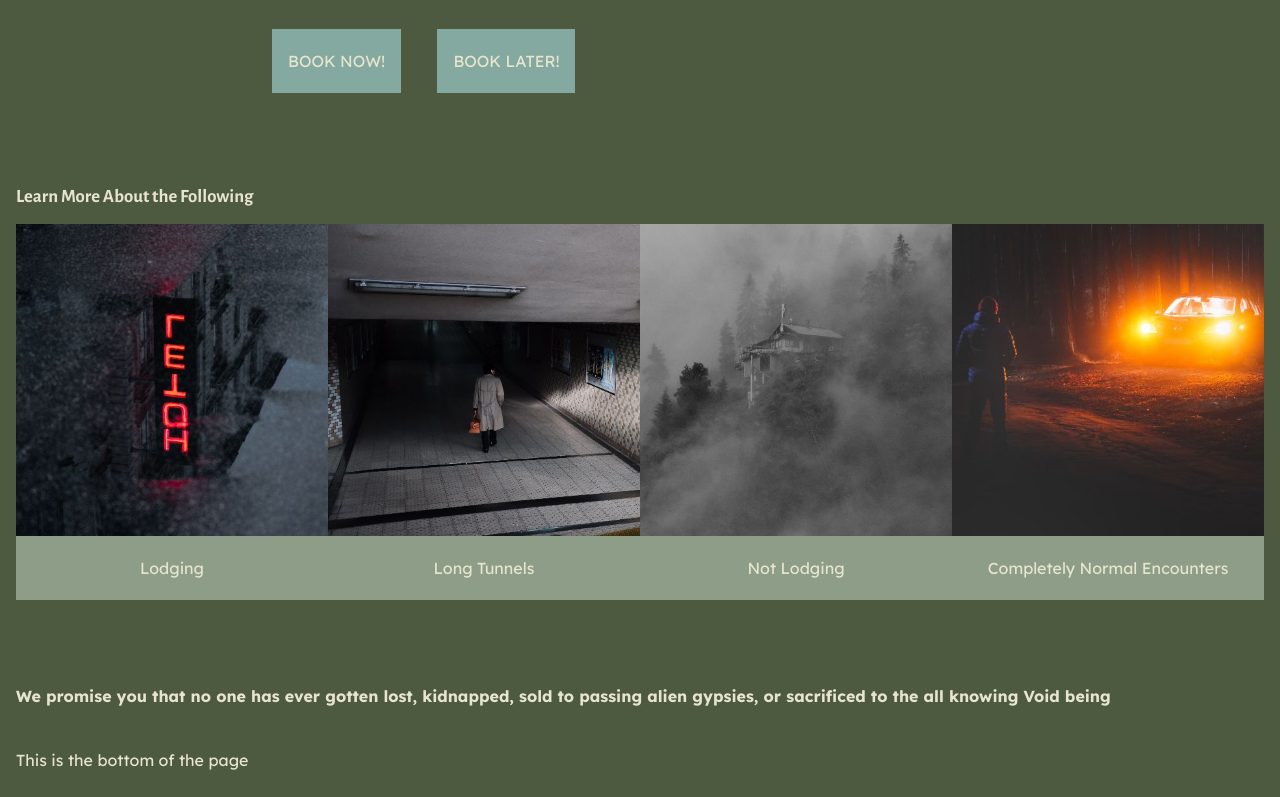
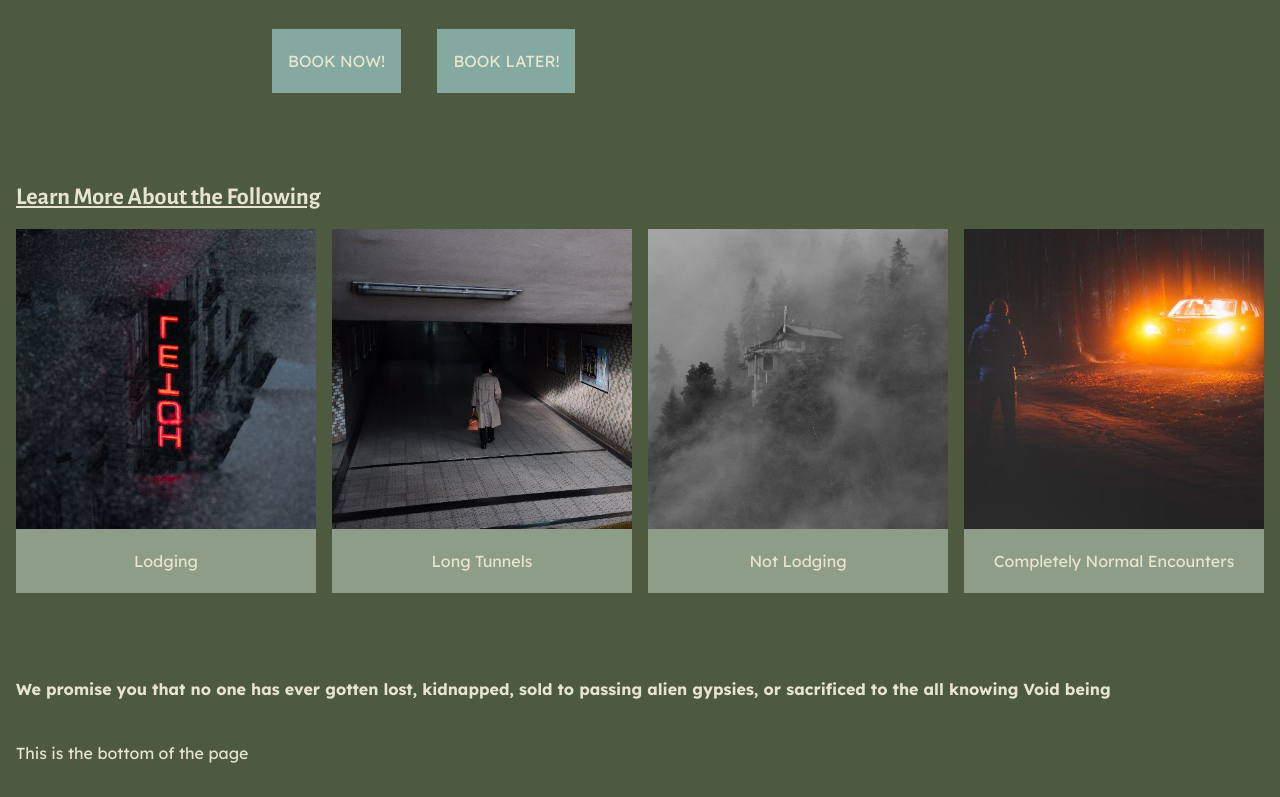
Before and after one commit to IS-120/overlays-and-cards-jfishhero, a website: page index.html in a window 1280 px wide. Shown: the part 1928-2725 px from the top of the page. Drawn offline with nearby package versions, Linux system fonts and the light colour scheme.

Commit message:
First Submission for Grading

```diff
--- a/styles/main.css
+++ b/styles/main.css
@@ -58,6 +58,8 @@ h3 {
   color: var(--trust-us-beige);
   font-family: "Alegreya Sans", sans-serif;
   line-height: 1rem;
+  font-size: 1.5rem;
+  text-decoration: underline;
 }
 
 h1,
@@ -144,7 +146,8 @@ img[src$="svg"] {
 }
 
 .hero h1 {
-  font-size: clamp(2rem, 2vw, 2rem);
+  font-size: clamp(2rem, 4vw, 3rem);
+  line-height: 2rem;
   margin: 0;
 }
 
@@ -158,6 +161,8 @@ img[src$="svg"] {
   margin-right: 1rem;
   display: flex;
   margin-bottom: 5rem;
+  display: flex;
+  gap: 1rem;
 }
 
 .card {
@@ -165,7 +170,7 @@ img[src$="svg"] {
   text-align: center;
   background-color: var(--soothing-sage);
   color: var(--trust-us-beige);
-  transition: background-color 300ms ease;
+  transition: background-color 300ms ease, color 300ms ease;
 }
 
 .card img {
```
